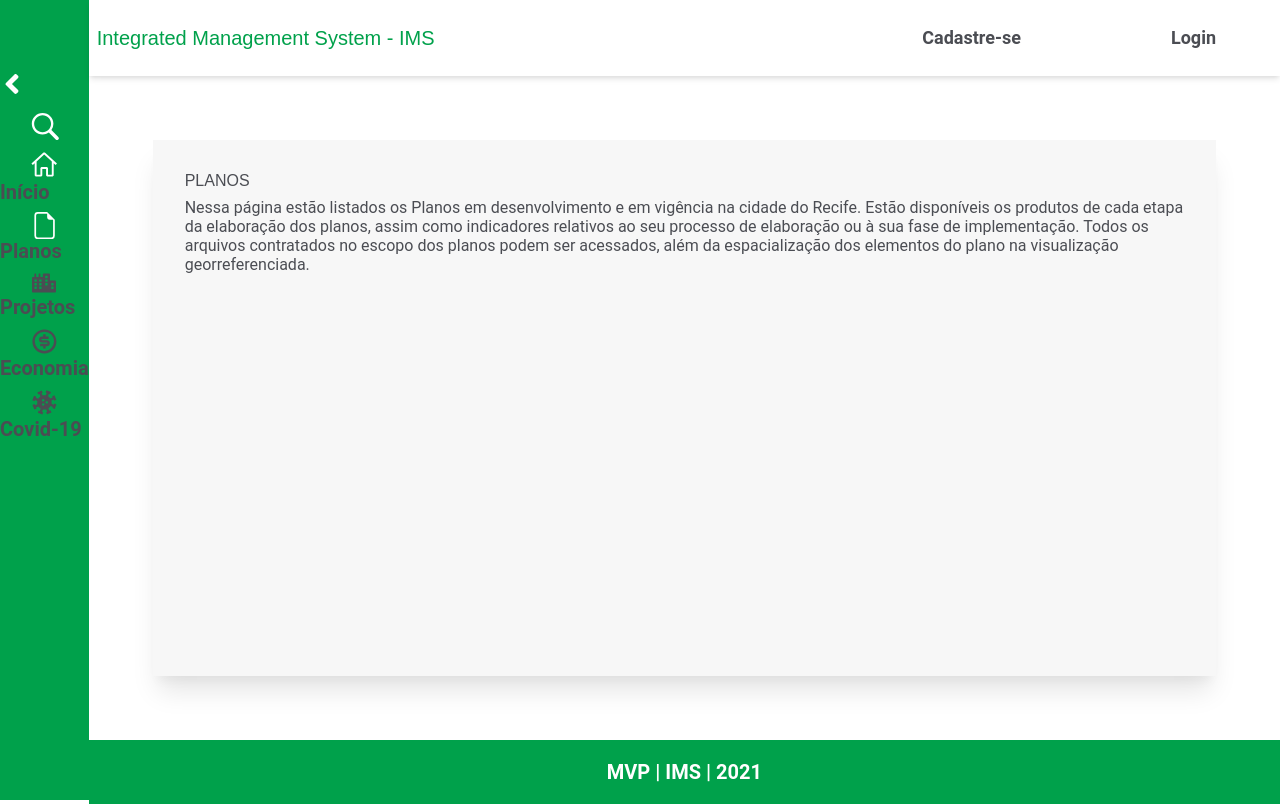
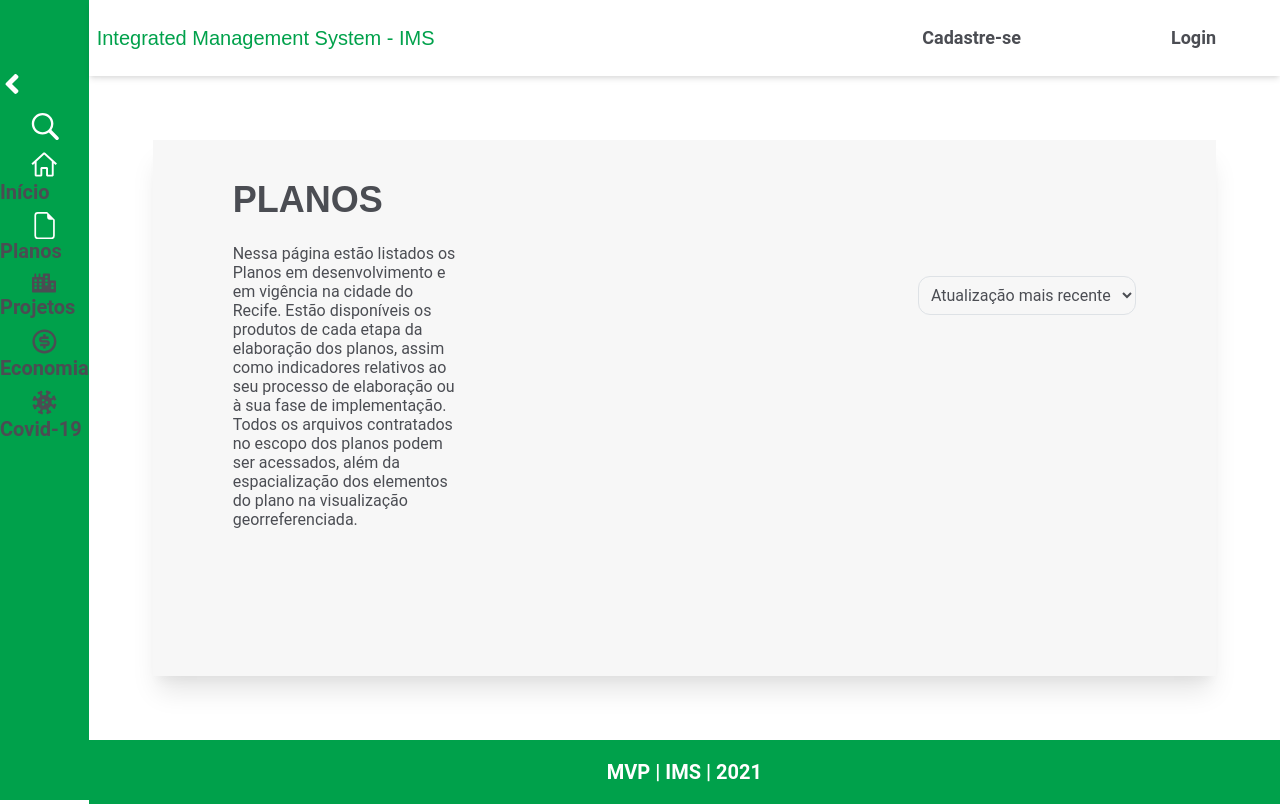
Before and after one commit to IMS-Recife/IMS-Frontend, a Next.js app: page /planos in a window 1280 px wide. Built offline with nearby package versions, Linux system fonts and the light colour scheme; no server answers.

Commit message:
Style the plans page

```diff
--- a/src/pages/planos.js
+++ b/src/pages/planos.js
@@ -1,12 +1,6 @@
 import { injectIntl } from "react-intl";
 import React from "react";
-import styled from "styled-components";
 import Layout from "../components/Layout";
-
-export const Container = styled.div`
-  z-index: 0;
-  opacity: 0.2;
-`;
 
 function Plans() {
   return (
@@ -18,16 +12,25 @@ function Plans() {
             minHeight: "calc(100vh - 264px)",
           }}
         >
-          <h1 className="uppercase text-primary-text">Planos</h1>
-          <p>
-            Nessa página estão listados os Planos em desenvolvimento e em
-            vigência na cidade do Recife. Estão disponíveis os produtos de cada
-            etapa da elaboração dos planos, assim como indicadores relativos ao
-            seu processo de elaboração ou à sua fase de implementação. Todos os
-            arquivos contratados no escopo dos planos podem ser acessados, além
-            da espacialização dos elementos do plano na visualização
-            georreferenciada.
-          </p>
+          <div className="py-2 px-5">
+            <h1 className="font-raleway uppercase text-4xl font-bold text-primary-text ">
+              Planos
+            </h1>
+            <div className="flex">
+              <p className="w-25 mt-3">
+                Nessa página estão listados os Planos em desenvolvimento e em
+                vigência na cidade do Recife. Estão disponíveis os produtos de
+                cada etapa da elaboração dos planos, assim como indicadores
+                relativos ao seu processo de elaboração ou à sua fase de
+                implementação. Todos os arquivos contratados no escopo dos
+                planos podem ser acessados, além da espacialização dos elementos
+                do plano na visualização georreferenciada.
+              </p>
+              <select className="bg-transparent border rounded-xl p-2 border-black border-8 self-start ml-auto mt-5">
+                <option>Atualização mais recente</option>
+              </select>
+            </div>
+          </div>
         </div>
       </Layout>
     </>
```
